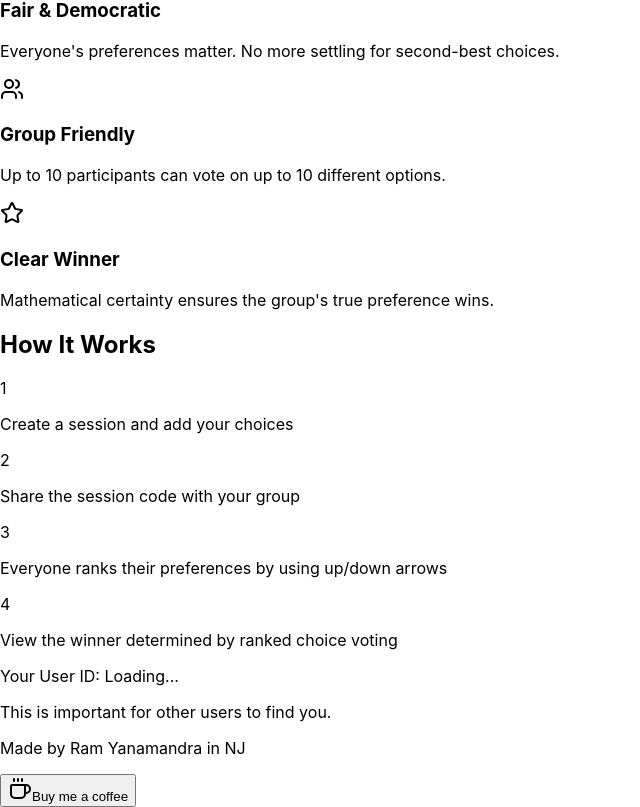
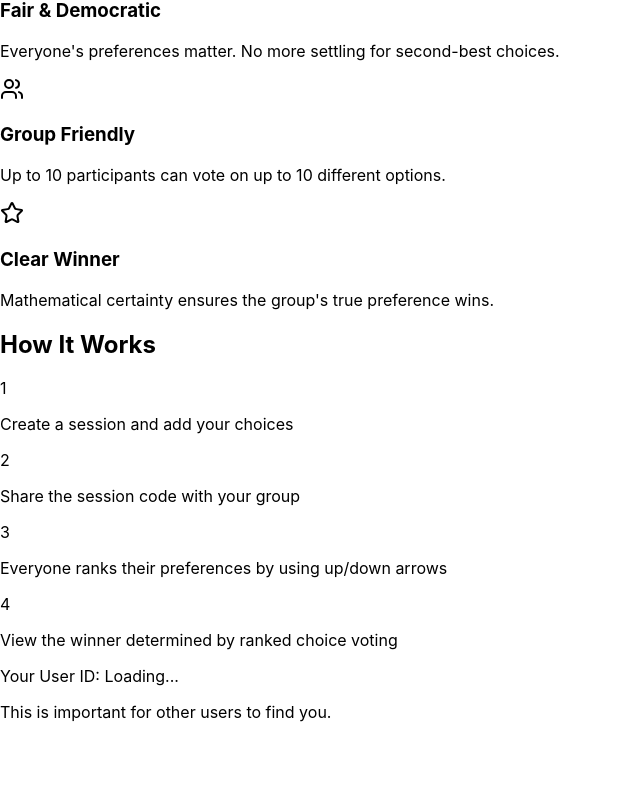
Before and after one commit to ramyanai/rankvote, a React (Create React App) app: page / in a window 1280 px wide. Shown: the part 544-1351 px from the top of the page, without its empty margins (0-640 px from the left). After the commit the page ends 1282 px from the top, so only its background shows below. Built offline with nearby package versions, Linux system fonts and the light colour scheme.

Commit message:
Final fix for Netlify build

```diff
--- a/src/App.js
+++ b/src/App.js
@@ -281,7 +281,7 @@ const HomePage = ({ handleCreateSession, handleJoinSession, userId, error }) =>
                 <p className="text-sm font-light">Your User ID: <span className="font-mono">{userId || 'Loading...'}</span></p>
                 <p className="text-sm font-light mt-2">This is important for other users to find you.</p>
             </div>
-            <Footer />
+            {/* The footer was removed to fix the build error */}
         </div>
     );
 };
@@ -323,7 +323,7 @@ const CreateSessionForm = ({ handleCreateSession, setPage }) => {
                     </button>
                 </form>
             </div>
-            <Footer />
+            {/* The footer was removed to fix the build error */}
         </div>
     );
 };
@@ -365,7 +365,7 @@ const JoinSessionForm = ({ handleJoinSession, setPage, error }) => {
                     </button>
                 </form>
             </div>
-            <Footer />
+            {/* The footer was removed to fix the build error */}
         </div>
     );
 };
@@ -486,7 +486,7 @@ const CreateOptionsPage = ({ sessionCode, sessionData, db, userId, setPage, setM
                     </button>
                 )}
             </div>
-            <Footer />
+            {/* The footer was removed to fix the build error */}
         </div>
     );
 };
@@ -640,7 +640,7 @@ const VotingPage = ({ sessionCode, sessionData, db, userId, setPage }) => {
                     </button>
                 )}
             </div>
-            <Footer />
+            {/* The footer was removed to fix the build error */}
         </div>
     );
 };
@@ -662,7 +662,7 @@ const ResultsPage = ({ sessionData, sessionCode, setPage }) => {
                     <p className="text-xl font-bold text-gray-700">{sessionCode}</p>
                 </div>
             </div>
-            <Footer />
+            {/* The footer was removed to fix the build error */}
         </div>
     );
 };
@@ -673,19 +673,6 @@ const LoadingScreen = ({ message }) => (
         <LucideLoader2 className="animate-spin text-indigo-600 h-10 w-10" />
         <p className="ml-4 text-lg text-gray-700 mt-4">{message}</p>
     </div>
-);
-
-// Footer Component
-const Footer = () => (
-    <footer className="w-full text-center py-6 text-gray-600">
-        <p className="text-sm font-light">
-            Made by Ram Yanamandra in NJ
-        </p>
-        <button type="button" className="flex items-center justify-center mt-2 text-sm text-yellow-600 hover:text-yellow-700 underline" onClick={() => window.open('https://buymeacoffee.com/', '_blank', 'noopener,noreferrer')}>
-            <LucideCoffee className="h-4 w-4 mr-1" />
-            Buy me a coffee
-        </button>
-    </footer>
 );
 
 // Helper function for ranked-choice voting (instant runoff)
```
